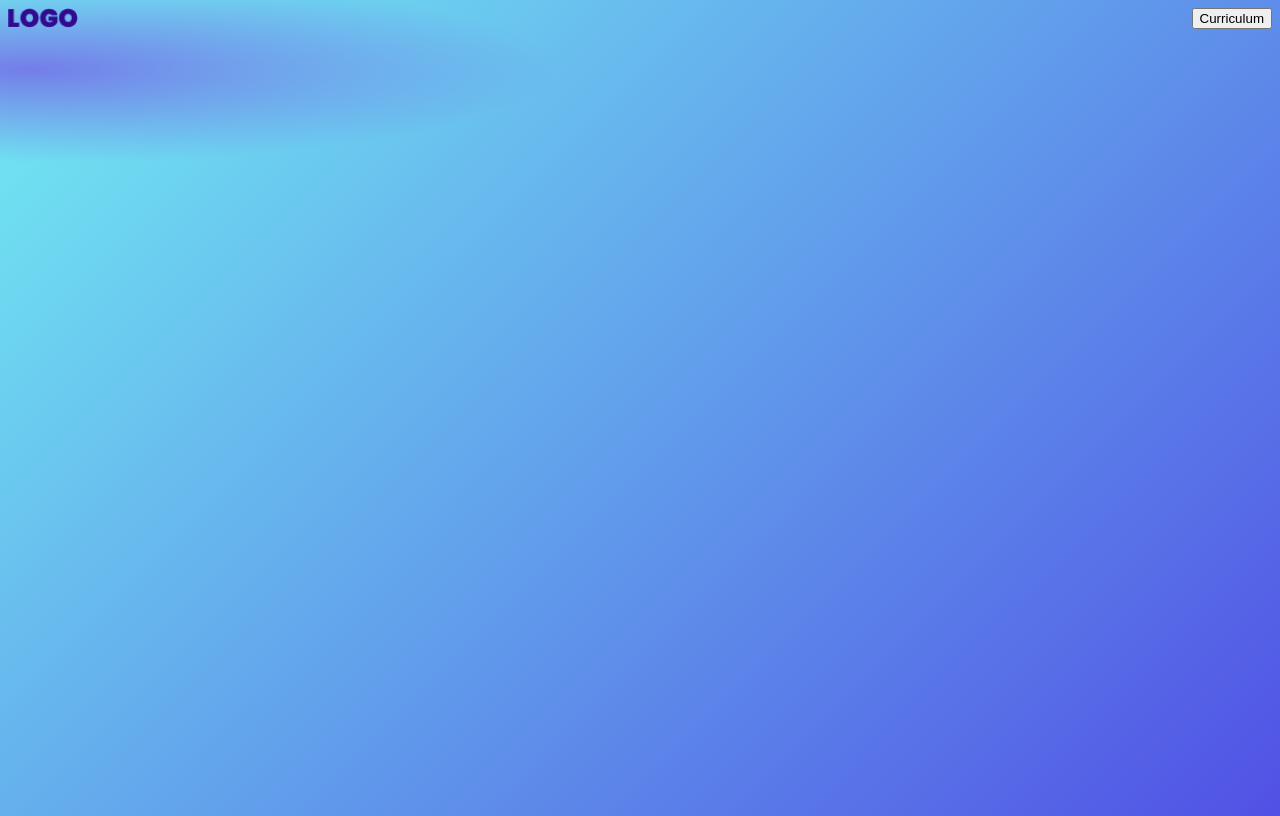
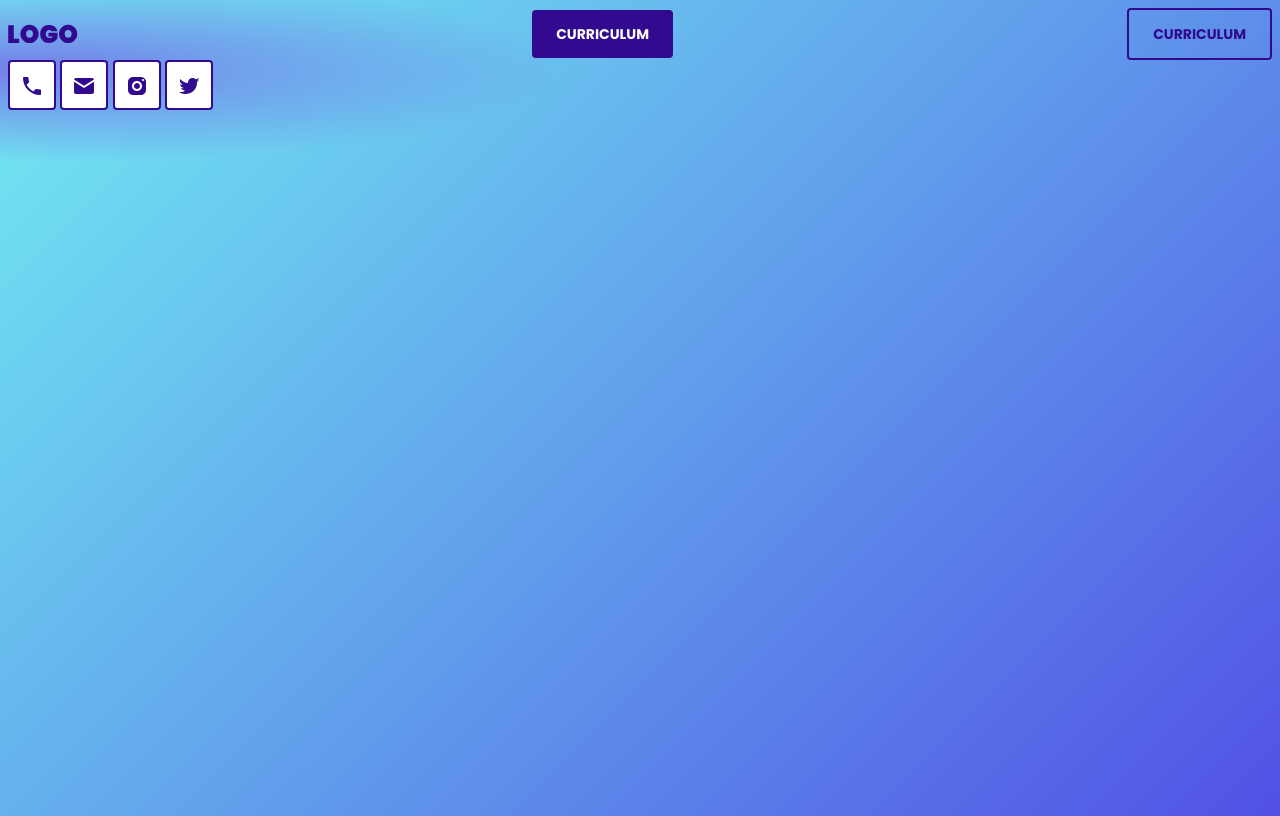
Before and after one commit to A-Picasso/portafolio-jaume, a plain HTML site: page index.html in a window 1280 px wide. Drawn offline with Linux system fonts and the light colour scheme.

Commit message:
button y button--icons

```diff
--- /dev/null
+++ b/css/button-icons.css
@@ -0,0 +1,11 @@
+.button--icons {
+    background: var(--white);
+    border-radius: 4px;
+    border: 2px solid var(--purple);
+    padding: 10px;
+    text-decoration: none;
+    display: inline-block;
+}
+.button--icons img {
+    vertical-align: middle;
+}
--- /dev/null
+++ b/css/button.css
@@ -0,0 +1,17 @@
+.button {
+    background: var(--purple);
+    color: var(--white);
+    font: var(--button);
+    padding-inline-start: 24px;
+    padding-inline-end: 24px;
+    padding-block-start: 13px;
+    padding-block-end: 13px;
+    border-radius: 4px;
+    border: none;
+    text-transform: uppercase;
+}
+.button.secondary {
+    background: unset;
+    border: 2px solid var(--purple);
+    color: var(--purple);
+}
--- /dev/null
+++ b/css/header.css
@@ -0,0 +1,5 @@
+.header {
+    display: flex;
+    justify-content: space-between;
+    align-items: center;
+}
--- a/css/main.css
+++ b/css/main.css
@@ -1,4 +1,7 @@
 @import url('https://fonts.googleapis.com/css2?family=Poppins:wght@400;700&display=swap');
+@import "./header.css";
+@import "./button.css";
+@import "./button-icons.css";
 :root {
     --gradient: radial-gradient(41.48% 11.48% at 2.38% 8.52%, #747DE9 0%, rgba(255, 255, 255, 0) 100%), linear-gradient(135deg, #72EDF2 0%, #5151E5 100%);
     --fontBase: 'Poppins', sans-serif;
@@ -20,7 +23,3 @@ body {
     min-block-size: 100vh;
     font: var(--body1);
 }
-.header {
-    display: flex;
-    justify-content: space-between;
-}
--- a/index.html
+++ b/index.html
@@ -9,8 +9,13 @@
   </head>
   <body>
       <header class="header">
-        <img src="./images/logo.png" width="70" height="20" alt="Logo">
-        <button>Curriculum</button>
+        <img src="./images/LOGO.svg" width="70" height="20" alt="Logo">
+        <button class="button">Curriculum</button>
+        <button class="button secondary">Curriculum</button>
       </header>
+      <a class="button--icons" href="tel:7471077208"><img src="./icons/icon-phone.svg" alt="Phone"></a>
+      <a class="button--icons" href="tel:7471077208"><img src="./icons/icon-important_mail.svg" alt="Mail"></a>
+      <a class="button--icons" href="tel:7471077208"><img src="./icons/icon-instagram.svg" alt="Instagram"></a>
+      <a class="button--icons" href="tel:7471077208"><img src="./icons/icon-twitter_squared.svg" alt="Twitter"></a>
   </body>
 </html>
```
Also changed, not shown: icons/icon-github.svg (added), icons/icon-heart_outline.svg (added), icons/icon-important_mail.svg (added), icons/icon-instagram.svg (added), icons/icon-phone.svg (added), icons/icon-twitter_squared.svg (added), icons/icons-down.svg (added), images/LOGO.svg (added).
